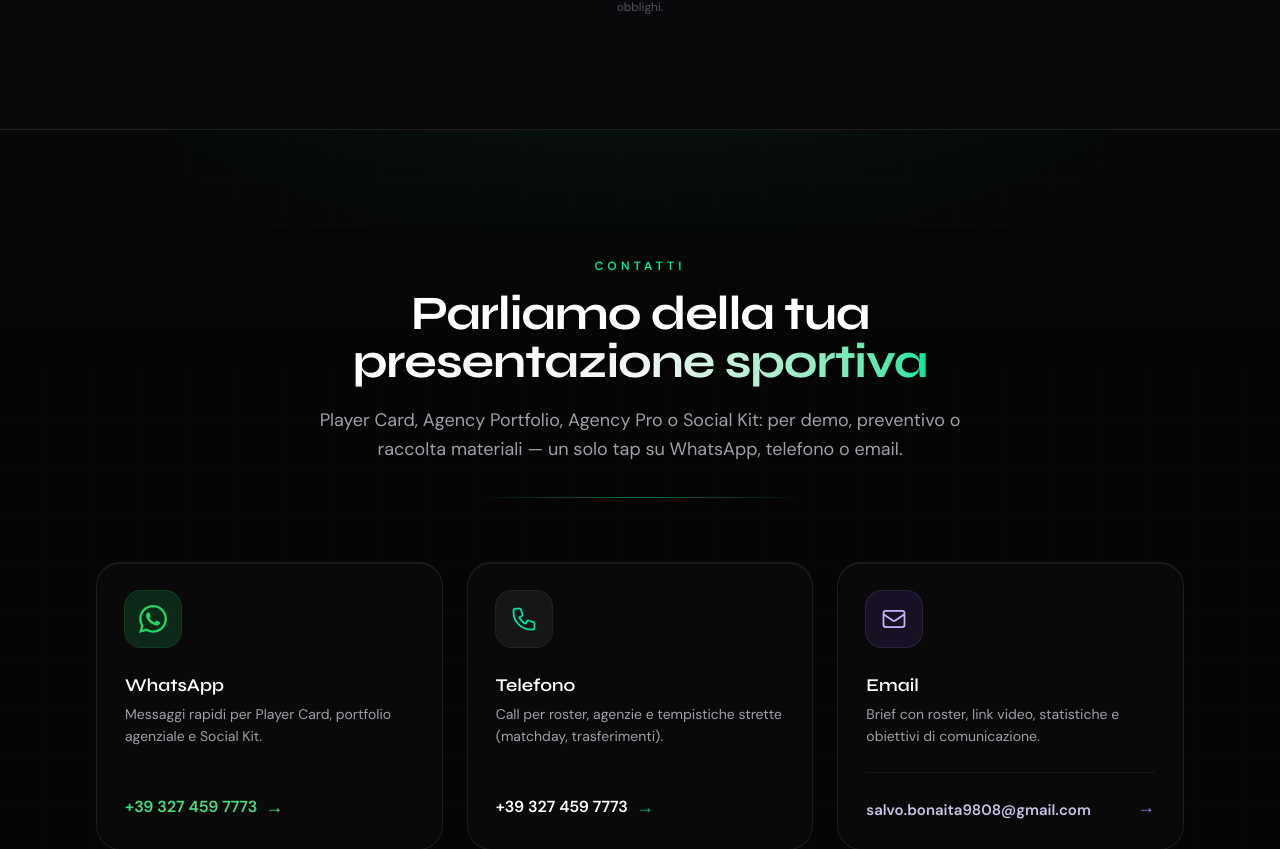
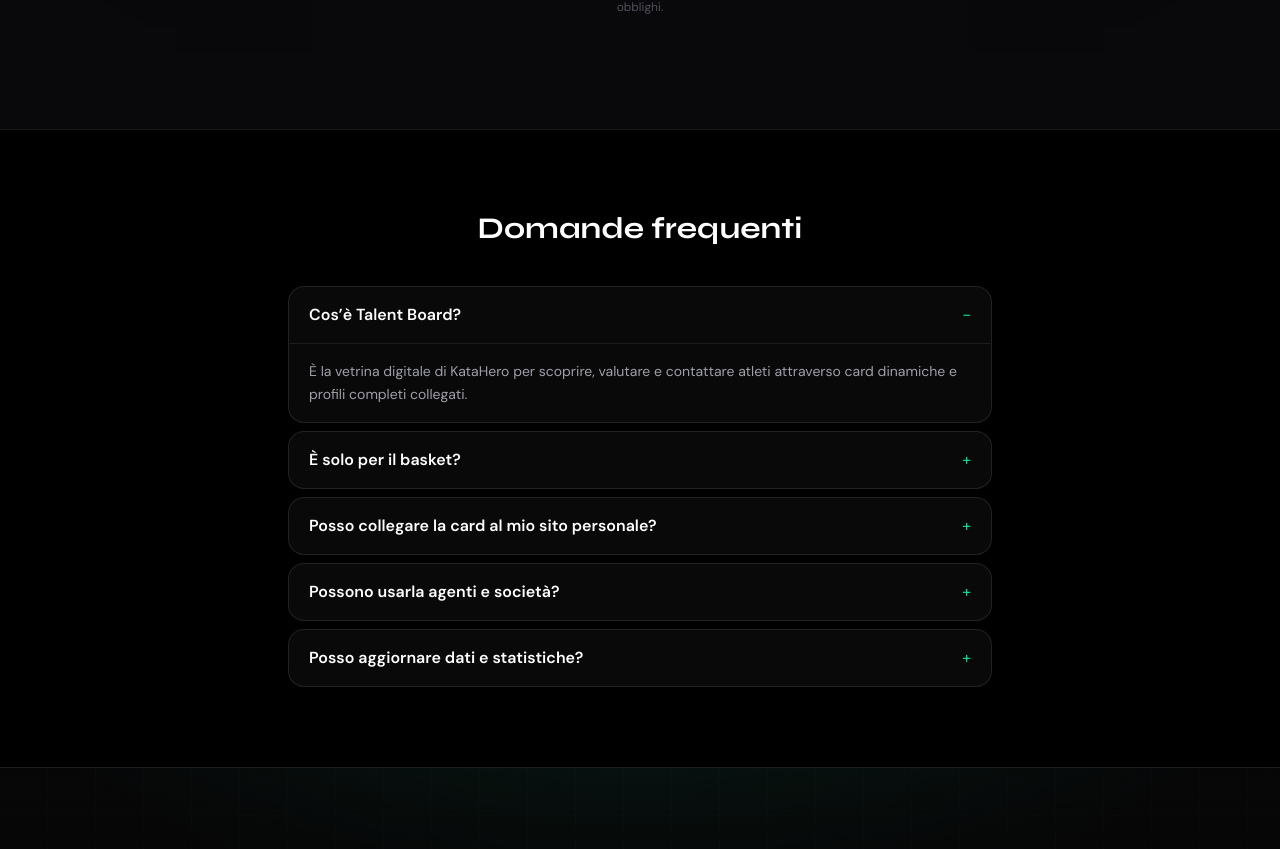
Before and after one commit to Salvo934/katahero, a Next.js app: page / in a window 1280 px wide. Shown: the part 6856-7705 px from the top of the page. Built offline with nearby package versions, Linux system fonts and the light colour scheme; no server answers.

Commit message:
aggiornamento

```diff
--- a/src/app/page.tsx
+++ b/src/app/page.tsx
@@ -1,4 +1,5 @@
 import { Contact } from "@/components/site/Contact";
+import { FaqSection } from "@/components/site/FaqSection";
 import { Footer } from "@/components/site/Footer";
 import { Hero } from "@/components/site/Hero";
 import { LaunchOfferBanner } from "@/components/site/LaunchOfferBanner";
@@ -19,6 +20,7 @@
         <TalentBoard />
         <Portfolio />
         <Packages />
+        <FaqSection />
         <Contact />
       </main>
       <Footer />
--- a/src/app/talent-board/page.tsx
+++ b/src/app/talent-board/page.tsx
@@ -1,6 +1,6 @@
 import { Footer } from "@/components/site/Footer";
 import { Navbar } from "@/components/site/Navbar";
-import { TalentBoardExplorer, TalentBoardFaqSection } from "@/components/talent-board/TalentBoardExplorer";
+import { TalentBoardExplorer } from "@/components/talent-board/TalentBoardExplorer";
 import {
   TalentBoardClosingCta,
   TalentBoardPageHero,
@@ -24,7 +24,6 @@
         <TalentBoardStatsStrip />
         <TalentBoardExplorer />
         <TalentBoardClosingCta />
-        <TalentBoardFaqSection />
       </main>
       <Footer />
     </div>
--- /dev/null
+++ b/src/components/site/FaqSection.tsx
@@ -0,0 +1,39 @@
+"use client";
+
+import { useState } from "react";
+import { FAQ_ITEMS } from "@/lib/talent-board-data";
+
+export function FaqSection() {
+  const [open, setOpen] = useState<number | null>(0);
+
+  return (
+    <section className="border-t border-white/10 bg-black py-16 sm:py-20">
+      <div className="mx-auto max-w-3xl px-4 sm:px-6 lg:px-8">
+        <h2 className="font-display text-center text-2xl font-bold text-white sm:text-3xl">Domande frequenti</h2>
+        <ul className="mt-10 space-y-2">
+          {FAQ_ITEMS.map((item, i) => {
+            const isOpen = open === i;
+            return (
+              <li key={item.q} className="rounded-2xl border border-white/10 bg-zinc-900/40">
+                <button
+                  type="button"
+                  onClick={() => setOpen(isOpen ? null : i)}
+                  className="flex w-full items-center justify-between gap-3 px-4 py-4 text-left sm:px-5"
+                  aria-expanded={isOpen}
+                >
+                  <span className="font-semibold text-white">{item.q}</span>
+                  <span className="shrink-0 text-accent" aria-hidden>
+                    {isOpen ? "−" : "+"}
+                  </span>
+                </button>
+                {isOpen ? (
+                  <p className="border-t border-white/8 px-4 py-4 text-sm leading-relaxed text-zinc-400 sm:px-5">{item.a}</p>
+                ) : null}
+              </li>
+            );
+          })}
+        </ul>
+      </div>
+    </section>
+  );
+}
--- a/src/components/talent-board/TalentBoardExplorer.tsx
+++ b/src/components/talent-board/TalentBoardExplorer.tsx
@@ -17,7 +17,7 @@
   SORT_LABELS,
   type TalentFilterState,
 } from "@/lib/talent-board-filters";
-import { DEMO_ATHLETES_BASKETBALL, FAQ_ITEMS, FILTER_OPTIONS } from "@/lib/talent-board-data";
+import { DEMO_ATHLETES_BASKETBALL, FILTER_OPTIONS } from "@/lib/talent-board-data";
 
 function ExplorerSkeleton() {
   return (
@@ -547,38 +547,3 @@
     </Suspense>
   );
 }
-
-export function TalentBoardFaqSection() {
-  const [open, setOpen] = useState<number | null>(0);
-
-  return (
-    <section className="border-t border-white/10 bg-black py-16 sm:py-20">
-      <div className="mx-auto max-w-3xl px-4 sm:px-6 lg:px-8">
-        <h2 className="font-display text-center text-2xl font-bold text-white sm:text-3xl">Domande frequenti</h2>
-        <ul className="mt-10 space-y-2">
-          {FAQ_ITEMS.map((item, i) => {
-            const isOpen = open === i;
-            return (
-              <li key={item.q} className="rounded-2xl border border-white/10 bg-zinc-900/40">
-                <button
-                  type="button"
-                  onClick={() => setOpen(isOpen ? null : i)}
-                  className="flex w-full items-center justify-between gap-3 px-4 py-4 text-left sm:px-5"
-                  aria-expanded={isOpen}
-                >
-                  <span className="font-semibold text-white">{item.q}</span>
-                  <span className="shrink-0 text-accent" aria-hidden>
-                    {isOpen ? "−" : "+"}
-                  </span>
-                </button>
-                {isOpen ? (
-                  <p className="border-t border-white/8 px-4 py-4 text-sm leading-relaxed text-zinc-400 sm:px-5">{item.a}</p>
-                ) : null}
-              </li>
-            );
-          })}
-        </ul>
-      </div>
-    </section>
-  );
-}
```
